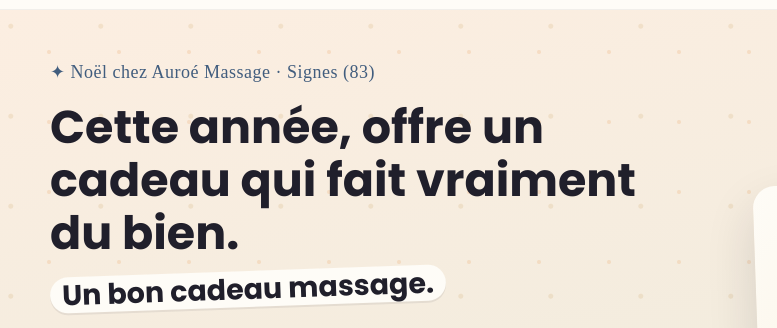
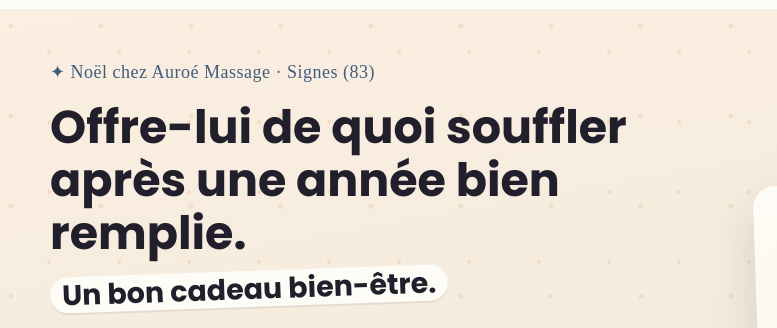
Before and after one commit to Auroe-Eva/auroe, a plain HTML site: page bon-cadeau-noel.html in a window 1280 px wide. Shown: the part 63-391 px from the top of the page, 0-777 px from the left. Drawn offline with Linux system fonts and the light colour scheme; a web font is replaced by a local one.

Commit message:
Update /bon-cadeau-noel headline
Co-Authored-By: Claude Opus 5.5 <noreply@anthropic.com>

```diff
--- a/bon-cadeau-noel.html
+++ b/bon-cadeau-noel.html
@@ -336,8 +336,8 @@ body{ background:var(--creme-deep); overflow-x:clip; }
       <div class="lp-hero-text-wrap">
         <p class="eyebrow eyebrow-hand">✦ Noël chez Auroé Massage · Signes (83)</p>
         <h1>
-          Cette année, offre un cadeau qui fait vraiment du bien.
-          <span class="pill-highlight pill-blanc">Un bon cadeau massage.</span>
+          Offre-lui de quoi souffler après une année bien remplie.
+          <span class="pill-highlight pill-blanc">Un bon cadeau bien-être.</span>
         </h1>
         <p class="lp-hero-text">
           Une heure de massage musculaire ou de drainage lymphatique, entièrement personnalisée, à glisser sous le sapin.
```
